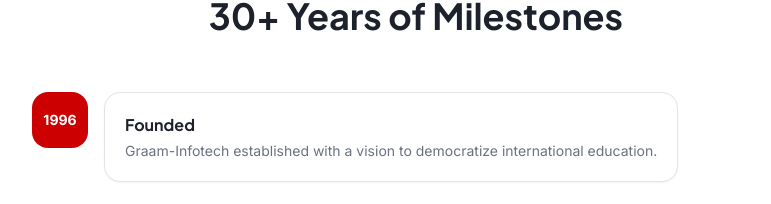
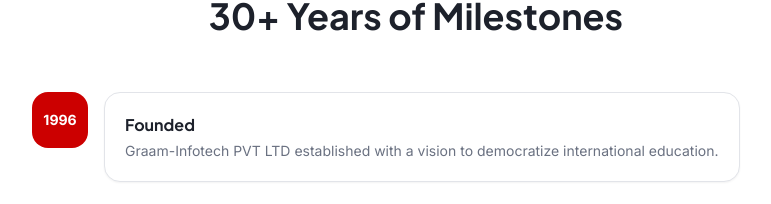
Before and after one commit to sharmaabhi7/iict, a React (Vite) app: page /about in a window 1280 px wide. Shown: the part 1355-1559 px from the top of the page, without its empty margins (224-995 px from the left). Built offline with nearby package versions, Linux system fonts and the light colour scheme; the HTML template or start-up script is replaced by a standard one.

Commit message:
pvt ltd added

```diff
--- a/src/pages/AboutPage.tsx
+++ b/src/pages/AboutPage.tsx
@@ -12,7 +12,7 @@ import { SEO } from "@/components/shared/SEO";
 import { useContent } from "@/contexts/ContentContext";
 
 const milestones = [
-  { year: "1996", title: "Founded", desc: "Graam-Infotech established with a vision to democratize international education." },
+  { year: "1996", title: "Founded", desc: "Graam-Infotech PVT LTD established with a vision to democratize international education." },
   { year: "2007", title: "1,000 Students", desc: "Reached our first milestone — 1,000 students placed in top universities." },
   { year: "2012", title: "10 Country Partners", desc: "Expanded partnerships across 10 countries with 200+ university tie-ups." },
   { year: "2016", title: "50,000 Students", desc: "Celebrated 50,000 successful student placements globally." },
```
